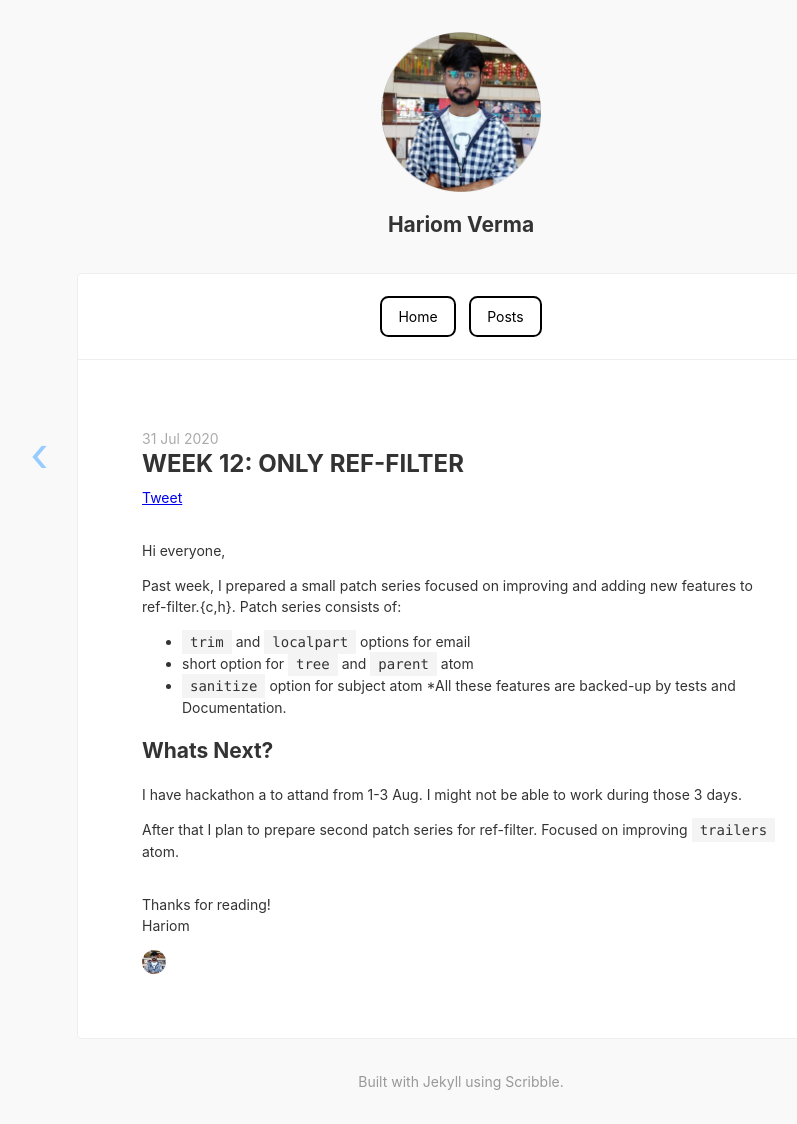
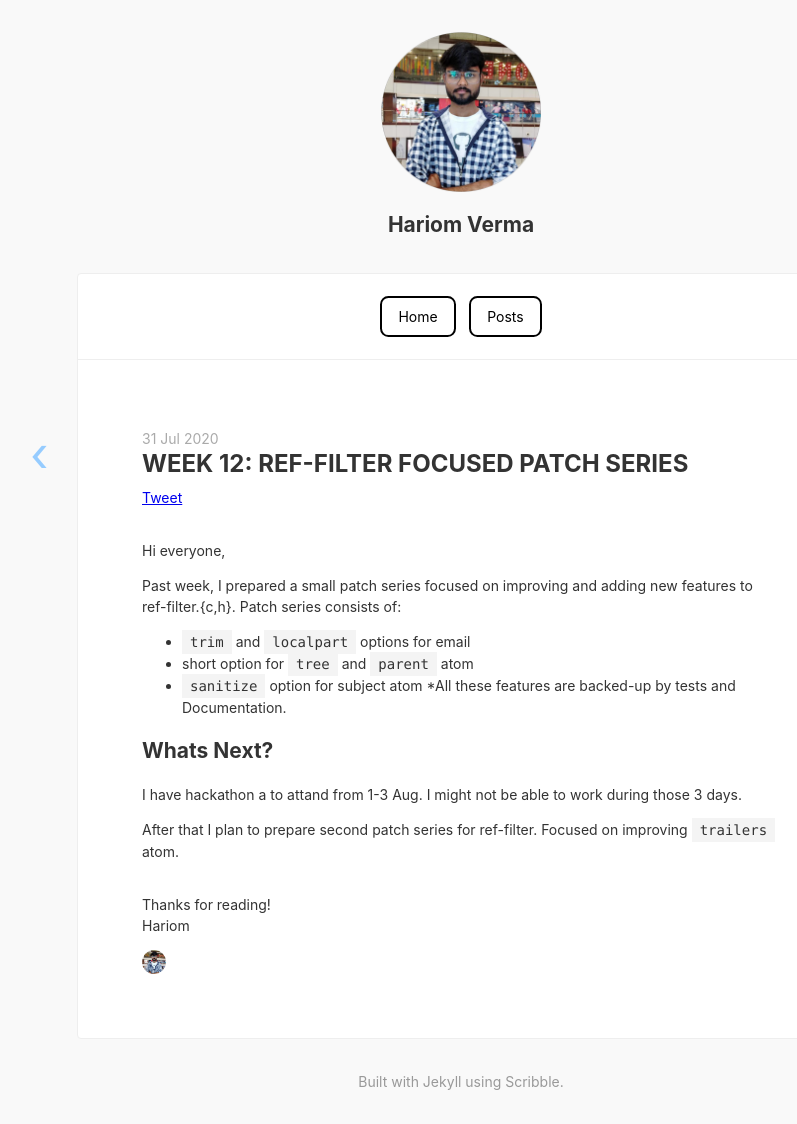
Before and after one commit to harry-hov/blogs, a Jekyll site: the page built from _posts/2020-07-31-week12-ref-filter-only.md, in a window 1280 px wide. Shown: the whole page, without its empty margins (179-976 px from the left). Built offline with Jekyll 4.4.1, drawn with Linux system fonts in a browser that asks for light colours; comment, search, counter and statistics services are not loaded.

Commit message:
Update 2020-07-31-week12-ref-filter-only.md

```diff
--- a/_posts/2020-07-31-week12-ref-filter-only.md
+++ b/_posts/2020-07-31-week12-ref-filter-only.md
@@ -1,5 +1,5 @@
 ---
-title: "Week 12: Only ref-filter"
+title: "Week 12: ref-filter focused Patch Series"
 categories: gsoc
 ---
 
```
